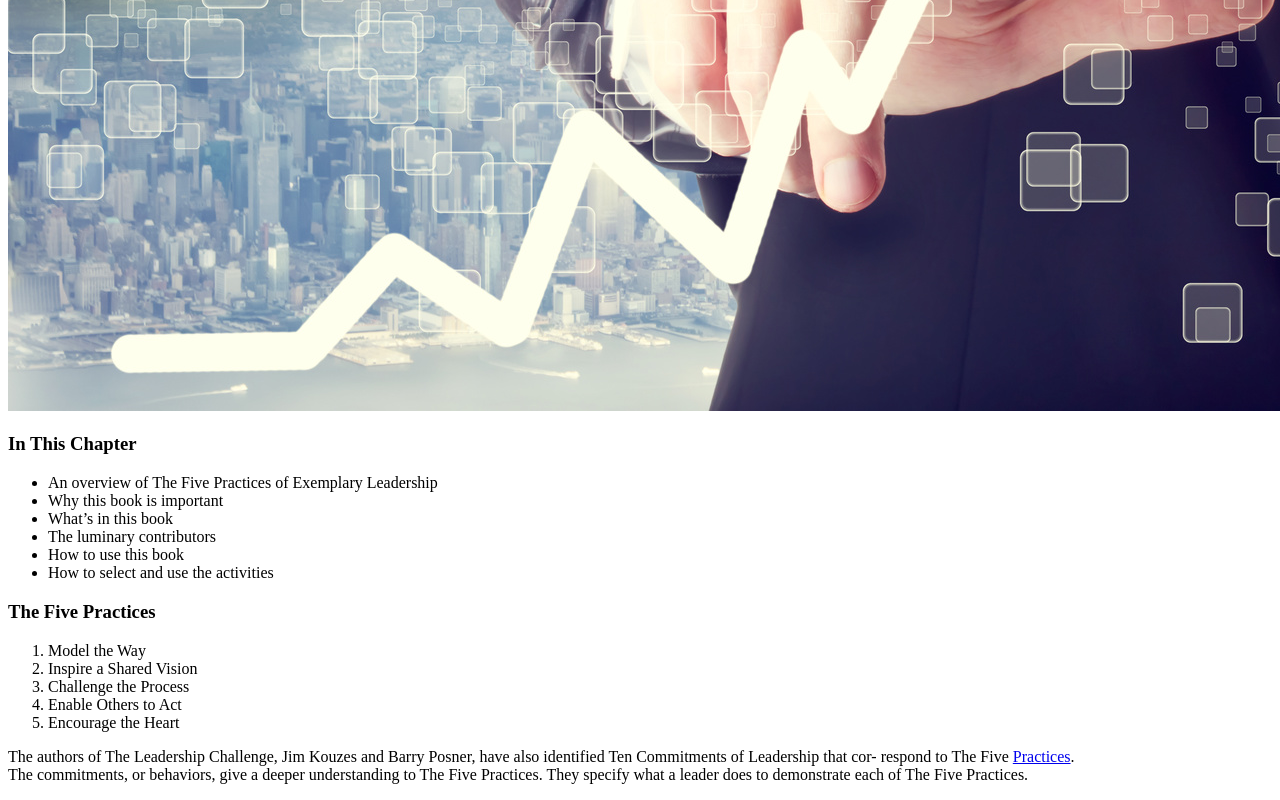
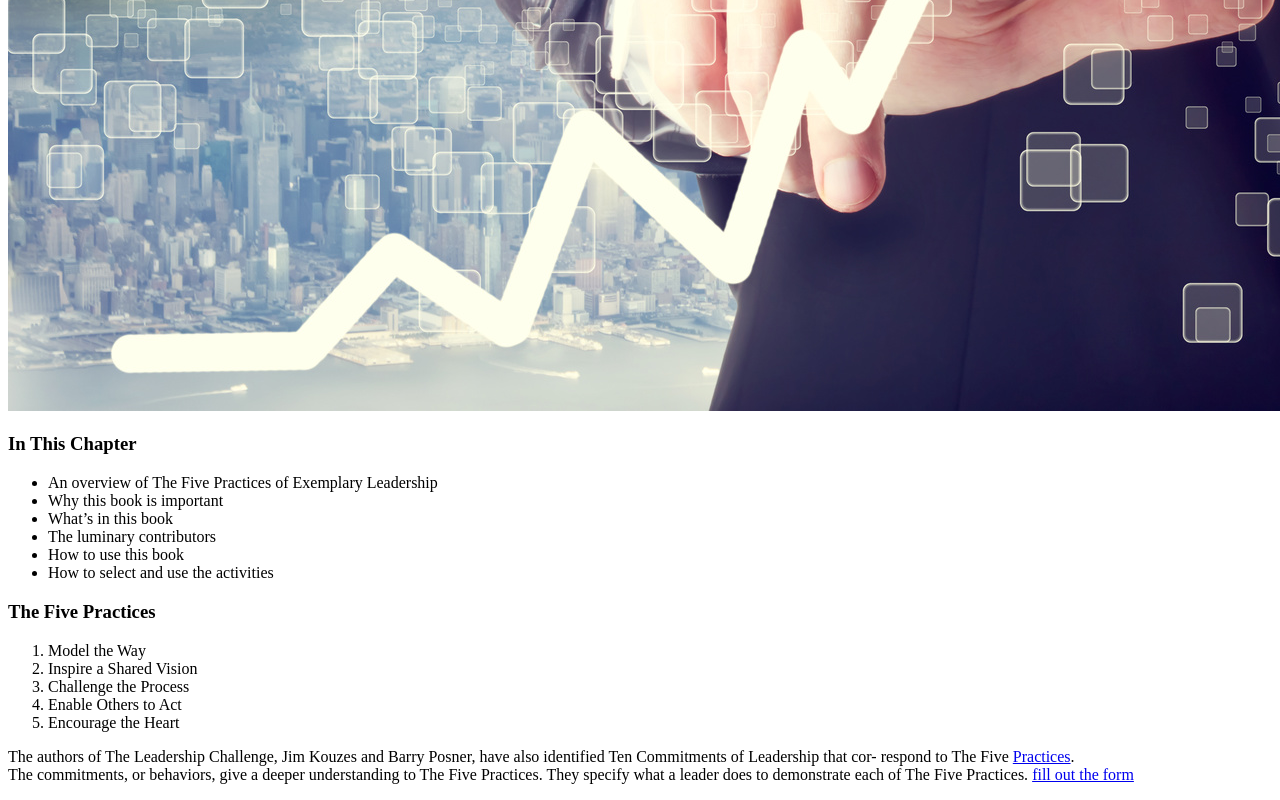
Before and after one commit to ervinMamutov/webProject, a plain HTML site: page index.html in a window 1280 px wide. Shown: the part 831-1631 px from the top of the page. Drawn offline with Linux system fonts and the light colour scheme.

Commit message:
feat: make link for the form.html

```diff
--- a/index.html
+++ b/index.html
@@ -50,7 +50,7 @@
 Posner, have also identified <spam> Ten Commitments of Leadership </spam> that cor-
 respond to The Five <a target="_blank" href="https://www.ukr.net/"> Practices</a>. </br> The commitments, or behaviors, give
 a deeper understanding to The Five Practices. They specify what a
-leader does to demonstrate each of The Five Practices.
+leader does to demonstrate each of The Five Practices. <a href="form.html">fill out the form</a>
         </p>
     </div>
 </body>
```
